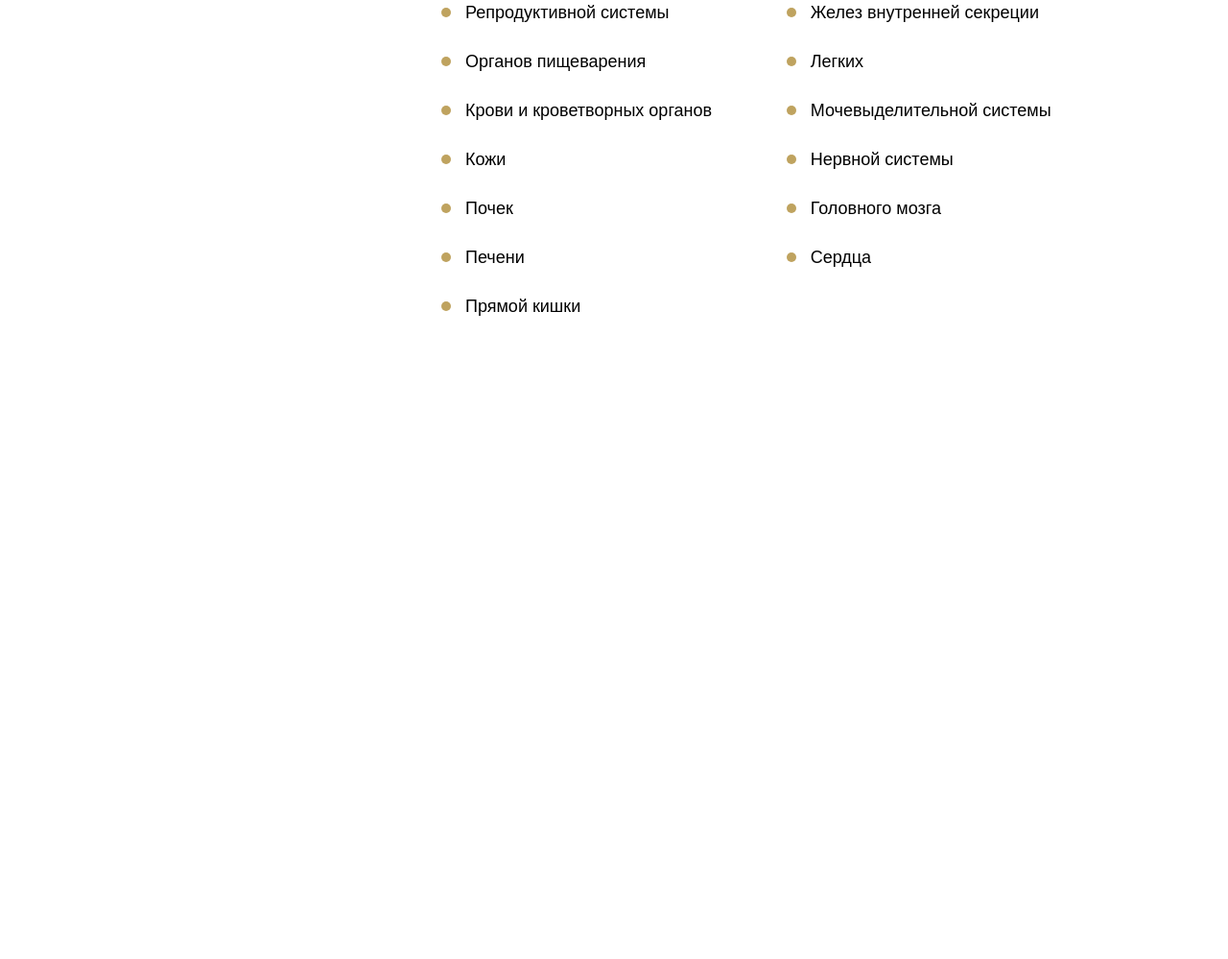
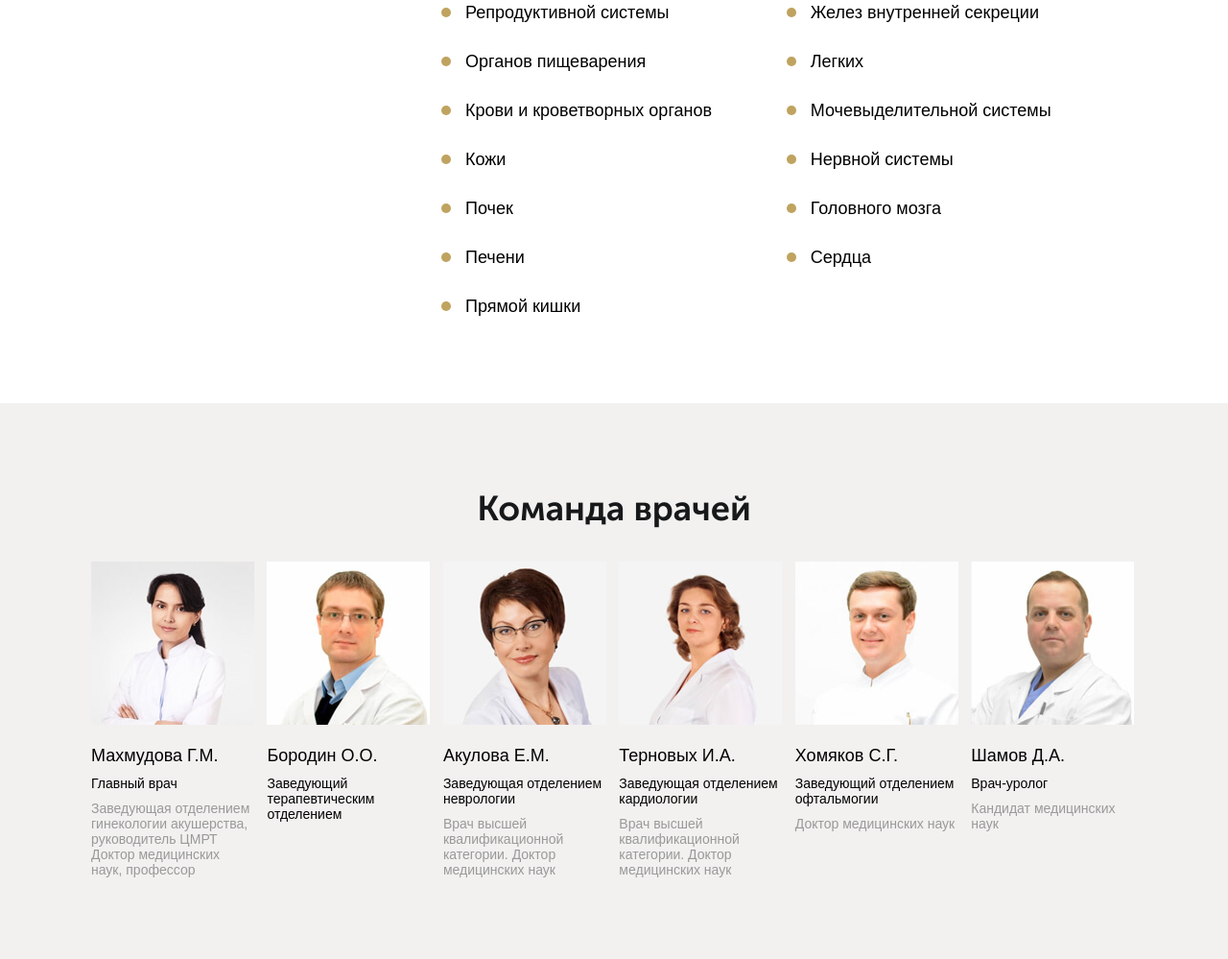
Before and after one commit to Swistikkk/rbk, a website: page app/index.html in a window 1280 px wide. Shown: the part 3235-4234 px from the top of the page at 96% size. Before the commit the page ends 3655 px from the top, so only its background shows below. Drawn offline with nearby package versions, Linux system fonts and the light colour scheme.

Commit message:
added new block with doctors

```diff
--- a/app/index.html
+++ b/app/index.html
@@ -383,6 +383,96 @@
 
   </div><!-- /world-level-->
 
+  <div class="doctors">
+    <div class="content-wrapper">
+
+      <div class="doctors-wrapper">
+        <h2 class="page-title">Команда врачей</h2>
+      </div>
+
+      <div class="doctors-items">
+
+        <div class="item">
+          <img src="img/doctor_1.jpg" alt="">
+          <div class="name">
+            Махмудова Г.М.
+          </div>
+          <p class="who-is">
+            Главный врач
+          </p>
+          <p class="what-it-do">
+            Заведующая отделением гинекологии акушерства, руководитель ЦМРТ
+            Доктор медицинских наук, профессор
+          </p>
+        </div><!-- /item-->
+
+        <div class="item">
+          <img src="img/doctor_2.jpg" alt="">
+          <div class="name">
+            Бородин О.О.
+          </div>
+          <p class="who-is">
+            Заведующий терапевтическим отделением
+          </p>
+        </div><!-- /item-->
+
+        <div class="item">
+          <img src="img/doctor_3.jpg" alt="">
+          <div class="name">
+            Акулова Е.М.
+          </div>
+          <p class="who-is">
+            Заведующая отделением неврологии
+          </p>
+          <p class="what-it-do">
+            Врач высшей квалификационной категории. Доктор медицинских наук
+          </p>
+        </div><!-- /item-->
+
+        <div class="item">
+          <img src="img/doctor_4.jpg" alt="">
+          <div class="name">
+            Терновых И.А.
+          </div>
+          <p class="who-is">
+            Заведующая отделением кардиологии
+          </p>
+          <p class="what-it-do">
+            Врач высшей квалификационной категории. Доктор медицинских наук
+          </p>
+        </div><!-- /item-->
+
+        <div class="item">
+          <img src="img/doctor_5.jpg" alt="">
+          <div class="name">
+            Хомяков С.Г.
+          </div>
+          <p class="who-is">
+            Заведующий отделением офтальмогии
+          </p>
+          <p class="what-it-do">
+            Доктор медицинских наук
+          </p>
+        </div><!-- /item-->
+
+        <div class="item">
+          <img src="img/doctor_6.jpg" alt="">
+          <div class="name">
+            Шамов Д.А.
+          </div>
+          <p class="who-is">
+            Врач-уролог
+          </p>
+          <p class="what-it-do">
+            Кандидат медицинских наук
+          </p>
+        </div><!-- /item-->
+
+      </div><!-- /doctors-items-->
+
+    </div><!-- /content-wrapper-->
+  </div> <!-- /doctors -->
+
   <script src="js/main.js"></script>
 </body>
 </html>
--- a/app/scss/modules/basic.scss
+++ b/app/scss/modules/basic.scss
@@ -724,3 +724,50 @@ body {
     }
   }
 }
+
+
+.doctors {
+  background: #f2f1f0;
+  padding-bottom: 85px;
+
+  &-wrapper {
+    text-align: center;
+  }
+
+  h2.page-title {
+    text-align: center;
+  }
+
+  &-items {
+    margin-top: 35px;
+
+    .item {
+      width: 170px;
+      display: inline-block;
+      vertical-align: top;
+      margin-right: 9px;
+
+      &:last-child {
+        margin-right: 0;
+      }
+
+      .name {
+        font-size: 18px;
+        margin-top: 18px;
+        color: #000;
+      }
+
+      .who-is {
+        margin-top: 10px;
+        font-size: 14px;
+        color: #000;
+      }
+
+      .what-it-do {
+        font-size: 14px;
+        color: #999;
+        margin-top: 10px;
+      }
+    }
+  }
+}
```
Also changed, not shown: app/css/style.css, app/img/doctor_1.jpg (added), app/img/doctor_2.jpg (added), app/img/doctor_3.jpg (added), app/img/doctor_4.jpg (added), app/img/doctor_5.jpg (added), app/img/doctor_6.jpg (added).
